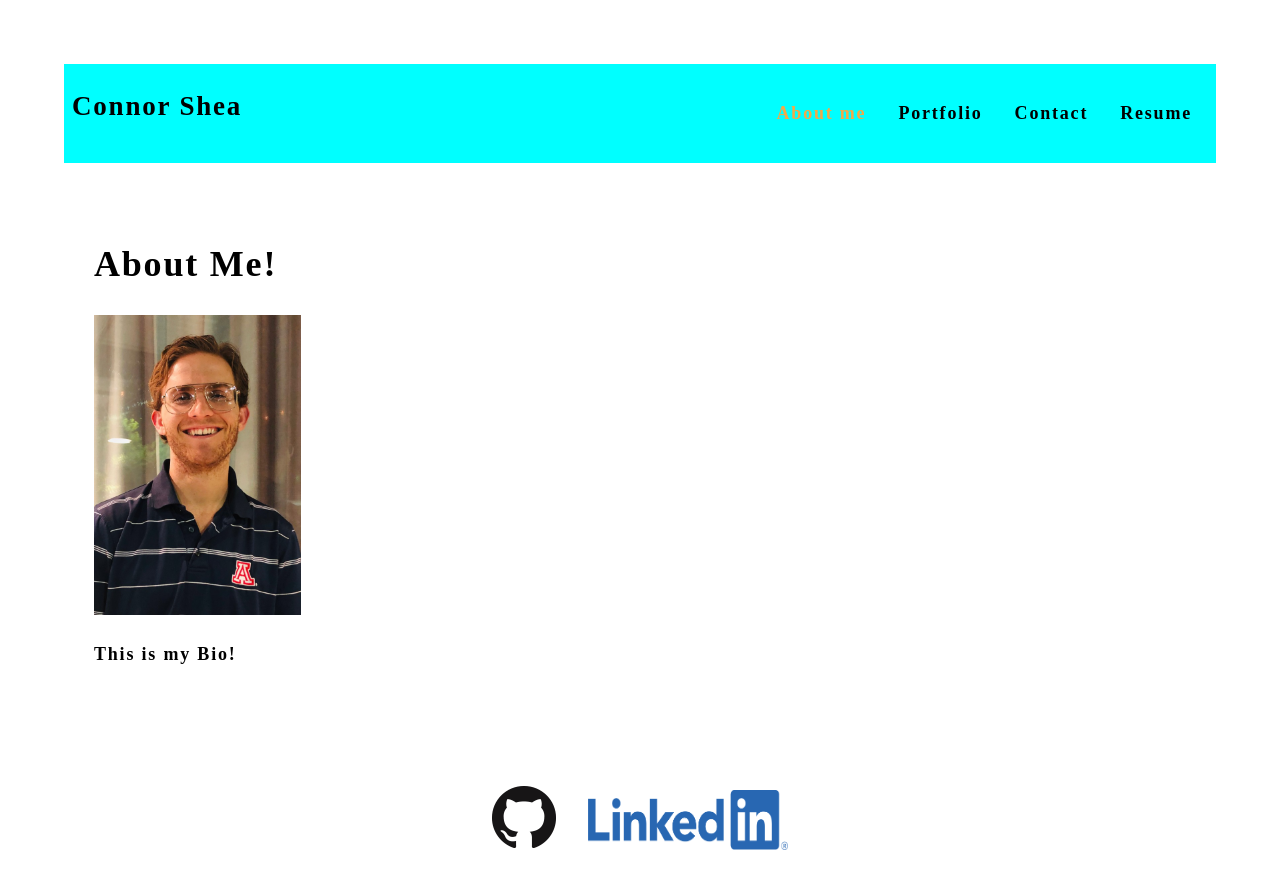
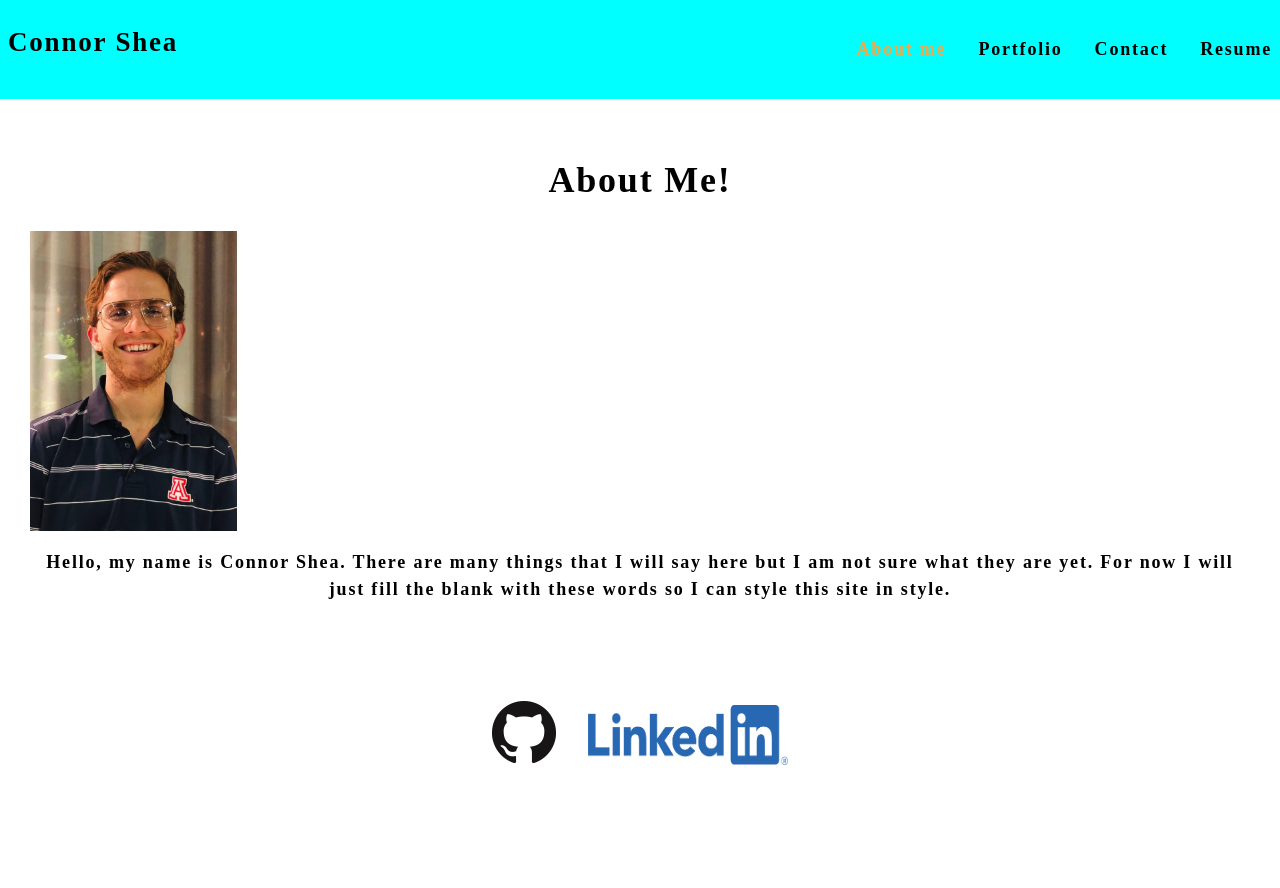
Before and after one commit to connorshea15/shea-portfolio, a React (Create React App) app: page / in a window 1280 px wide. Shown: the top 888 px of the page. After the commit the page ends 823 px from the top, so only its background shows below. Built offline with nearby package versions, Linux system fonts and the light colour scheme.

Commit message:
Sprucing it up

```diff
--- a/src/components/About/index.js
+++ b/src/components/About/index.js
@@ -3,10 +3,19 @@ import React from 'react';
 function About() {
 
     return (
-        <div>
+        <div className="text-center">
             <h1>About Me!</h1>
+            <div className="flex-row space-between">
             <img src={require(`../../assets/profile-picture.JPG`)} className="profile-pic"></img>
-            <p>This is my Bio!</p>
+            <div className="form">
+            <p>
+                Hello, my name is Connor Shea. There are many things
+                that I will say here but I am not sure what they are yet.
+                For now I will just fill the blank with these words so I
+                can style this site in style.
+            </p>
+            </div>
+            </div>
         </div>
     );
 }
--- a/src/components/Contact/index.js
+++ b/src/components/Contact/index.js
@@ -1,5 +1,6 @@
 import React, { useState } from 'react';
 import { validateEmail } from '../../utils/helpers';
+import Form from 'react-bootstrap/Form';
 
 function Contact() {
 
--- a/src/components/Header/index.js
+++ b/src/components/Header/index.js
@@ -12,17 +12,18 @@ function Header(props) {
     console.log(currentSection);
 
     return (
-        <header className="flex-row px-1 space-between">
-            <h2>
+        <header>
+            <div id="header" className="full-width flex-row px-1 space-between">
+                    <h2 className="header-element">
                         Connor Shea
                     </h2>
-
                     <Navigation
+                        className="header-element"
                         sections={sections}
                         currentSection={currentSection}
                         setCurrentSection={setCurrentSection}
                     ></Navigation>
-
+            </div>
         </header>
     );
 }
--- a/src/components/Navigation/index.js
+++ b/src/components/Navigation/index.js
@@ -11,7 +11,8 @@ function Navigation(props) {
 
 
     return (
-        <ul className="flex-row">
+        <ul className="flex-row header-element">
+            <div className="flex-row header-element">
             <li className={`mx-2 ${currentSection === 'About' && 'navActive'}`}>
                 <p onClick={() => setCurrentSection('About')} key="About">
                     About me
@@ -22,6 +23,8 @@ function Navigation(props) {
                     Portfolio
                 </p>
             </li>
+            </div>
+            <div className="flex-row header-element">
             <li className={`mx-2 ${currentSection === 'Contact' && 'navActive'}`}>
                 <p onClick={() => setCurrentSection('Contact')} key="Contact">
                     Contact
@@ -32,6 +35,7 @@ function Navigation(props) {
                     Resume
                 </p>
             </li>
+            </div>
         </ul>
     );
 }
--- a/src/components/Resume/index.js
+++ b/src/components/Resume/index.js
@@ -1,11 +1,16 @@
 import React from 'react';
 import ListGroup from 'react-bootstrap/ListGroup';
+import Container from 'react-bootstrap/Container';
+import Col from 'react-bootstrap/Col';
+import Row from 'react-bootstrap/Row';
 
 function Resume() {
 
     return (
+        <div className="text-center">
+            <h3 className="text-center">Download My <a href="../../assets/Shea_Connor_Resume.pdf" download>Resume</a></h3>
+            <div className="flex-row space-between">
                 <div>
-            <h3>Download My <a href="../../assets/Shea_Connor_Resume.pdf" download>Resume</a></h3>
                     <h4>Front-end Proficiencies</h4>
                     <ul>
                         <li>HTML</li>
@@ -14,6 +19,8 @@ function Resume() {
                         <li>React</li>
                         <li>Bootstrap</li>
                     </ul>
+                </div>
+                <div>
                     <h4>Back-end Proficiencies</h4>
                     <ul>
                         <li>Express.js</li>
@@ -25,6 +32,8 @@ function Resume() {
                         <li>API</li>
                     </ul>
                 </div>
+                </div>
+            </div>
     );
 }
 
--- a/src/index.css
+++ b/src/index.css
@@ -1,7 +1,7 @@
 main {
 	margin: 0 auto;
 	max-width: 100%;
-  padding: 50px 30px;
+  padding: 30px 30px;
 }
 
 :root {
@@ -21,8 +21,8 @@ body {
 }
 body {
   margin: 0;
-  padding: 5%;
-  width: 90%;
+  padding: 0%;
+  width: 100%;
   font-weight: 600;
   line-height: 1.5;
   font-size: 18px;
@@ -167,3 +167,14 @@ input:focus {
   border: 1px solid var(--secondary);
   box-shadow: 0 0 .25rem rgba(0, 0, 0, .5);
 }
+
+@media (max-width: 708px) {
+  .header-element {
+    text-align: center;
+    margin: auto;
+  }
+
+  ul {
+    padding-inline-start: 0px;
+  }
+}
```
Lines whose indentation alone changed are shown as unchanged.
